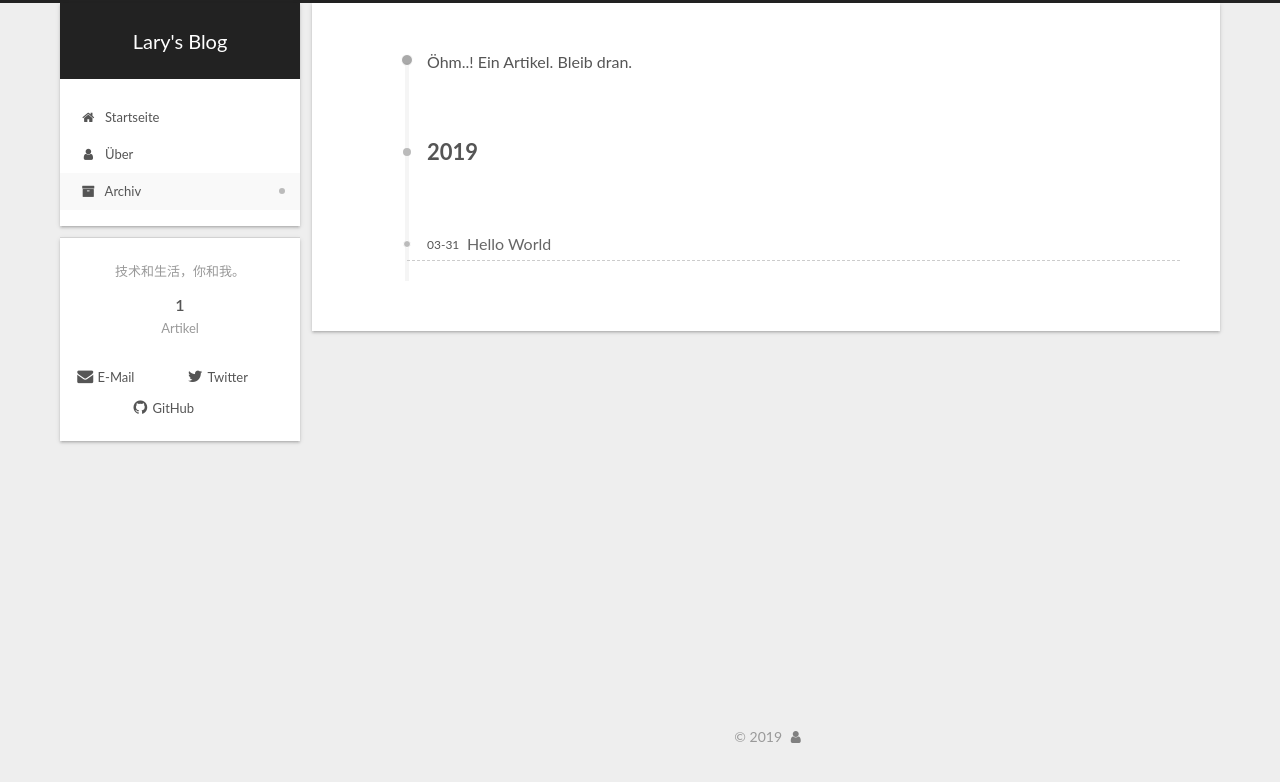
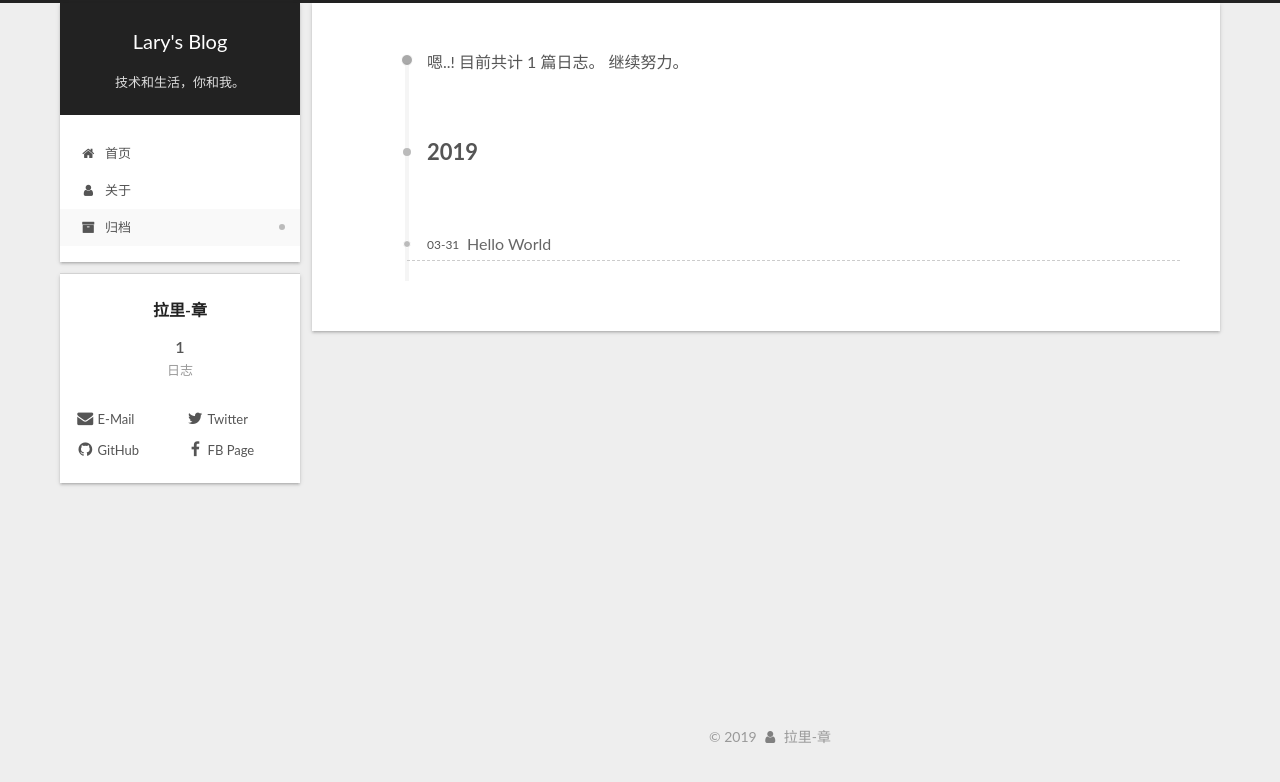
Before and after one commit to verylary15/verylary15.github.io, a plain HTML site: page archives/index.html in a window 1280 px wide. Drawn offline with Linux system fonts and the light colour scheme.

Commit message:
Site updated: 2019-03-31 17:08:36

```diff
--- a/archives/index.html
+++ b/archives/index.html
@@ -14,7 +14,7 @@
 
 
 
-<html class="theme-next gemini use-motion" lang="zh-Hans">
+<html class="theme-next gemini use-motion" lang="zh-CN">
 <head><meta name="generator" content="Hexo 3.8.0">
   <meta charset="UTF-8">
 <meta http-equiv="X-UA-Compatible" content="IE=edge">
@@ -96,16 +96,13 @@
 
 
 
-  <meta name="description" content="技术和生活，你和我。">
-<meta property="og:type" content="website">
+  <meta property="og:type" content="website">
 <meta property="og:title" content="Lary&#39;s Blog">
 <meta property="og:url" content="http://yoursite.com/archives/index.html">
 <meta property="og:site_name" content="Lary&#39;s Blog">
-<meta property="og:description" content="技术和生活，你和我。">
-<meta property="og:locale" content="zh-Hans">
+<meta property="og:locale" content="zh-CN">
 <meta name="twitter:card" content="summary">
 <meta name="twitter:title" content="Lary&#39;s Blog">
-<meta name="twitter:description" content="技术和生活，你和我。">
 
 
 
@@ -123,7 +120,7 @@
   };
 </script>
 
-  <title>Archiv | Lary's Blog</title>
+  <title>归档 | Lary's Blog</title>
 
 
 
@@ -164,7 +161,7 @@
 
 </head>
 
-<body itemscope itemtype="http://schema.org/WebPage" lang="zh-Hans">
+<body itemscope itemtype="http://schema.org/WebPage" lang="zh-CN">
 
 
 
@@ -188,10 +185,14 @@
     </div>
 
 
+        <p class="site-subtitle">技术和生活，你和我。</p>
+
+
+
   </div>
 
   <div class="site-nav-toggle">
-    <button aria-label="Navigationsleiste an/ausschalten">
+    <button aria-label="切换导航栏">
       <span class="btn-bar"></span>
       <span class="btn-bar"></span>
       <span class="btn-bar"></span>
@@ -219,7 +220,7 @@
 
 
 
-    <a href="/" rel="section"><i class="menu-item-icon fa fa-fw fa-home"></i> <br>Startseite</a>
+    <a href="/" rel="section"><i class="menu-item-icon fa fa-fw fa-home"></i> <br>首页</a>
 
   </li>
 
@@ -236,7 +237,7 @@
 
 
 
-    <a href="/about/" rel="section"><i class="menu-item-icon fa fa-fw fa-user"></i> <br>Über</a>
+    <a href="/about/" rel="section"><i class="menu-item-icon fa fa-fw fa-user"></i> <br>关于</a>
 
   </li>
 
@@ -253,7 +254,7 @@
 
 
 
-    <a href="/archives/" rel="section"><i class="menu-item-icon fa fa-fw fa-archive"></i> <br>Archiv</a>
+    <a href="/archives/" rel="section"><i class="menu-item-icon fa fa-fw fa-archive"></i> <br>归档</a>
 
   </li>
 
@@ -319,7 +320,7 @@
 
 
 
-        Öhm..! Ein Artikel. Bleib dran.
+        嗯..! 目前共计 1 篇日志。 继续努力。
       </span>
 
 
@@ -401,8 +402,8 @@
         <div class="site-overview">
           <div class="site-author motion-element" itemprop="author" itemscope itemtype="http://schema.org/Person">
 
-              <p class="site-author-name" itemprop="name"></p>
-              <div class="site-description motion-element" itemprop="description">技术和生活，你和我。</div>
+              <p class="site-author-name" itemprop="name">拉里-章</p>
+              <div class="site-description motion-element" itemprop="description"></div>
           </div>
 
 
@@ -413,7 +414,7 @@
                   <a href="/archives/">
 
                     <span class="site-state-item-count">1</span>
-                    <span class="site-state-item-name">Artikel</span>
+                    <span class="site-state-item-name">日志</span>
                   </a>
                 </div>
 
@@ -464,6 +465,17 @@
                   <a href="https://github.com/verylary15" title="GitHub &rarr; https://github.com/verylary15" rel="noopener" target="_blank"><i class="fa fa-fw fa-github"></i>GitHub</a>
                 </span>
 
+                <span class="links-of-author-item">
+
+
+
+
+
+
+
+                  <a href="https://www.facebook.com/profile.php?id=100033513252345" title="FB Page &rarr; https://www.facebook.com/profile.php?id=100033513252345" rel="noopener" target="_blank"><i class="fa fa-fw fa-facebook"></i>FB Page</a>
+                </span>
+
             </div>
 
 
@@ -499,7 +511,7 @@
   <span class="with-love" id="animate">
     <i class="fa fa-user"></i>
   </span>
-  <span class="author" itemprop="copyrightHolder"></span>
+  <span class="author" itemprop="copyrightHolder">拉里-章</span>
 
 
 
--- a/css/main.css
+++ b/css/main.css
@@ -1760,7 +1760,7 @@ pre .javascript .function {
   width: 4px;
   height: 4px;
   border-radius: 50%;
-  background: #863b3d;
+  background: #5d2490;
 }
 .feed-link,
 .chat {
```
Also changed, not shown: 2019/03/31/hello-world/index.html (+32 -17 lines), archives/2019/03/index.html (+29 -17 lines), archives/2019/index.html (+29 -17 lines), index.html (+31 -19 lines).
